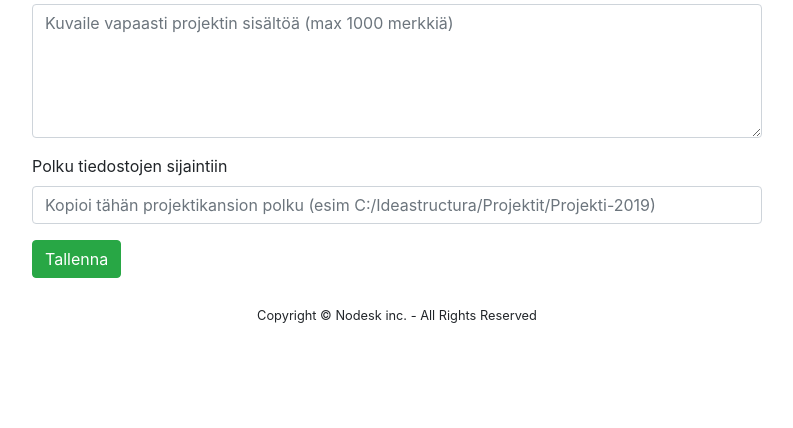
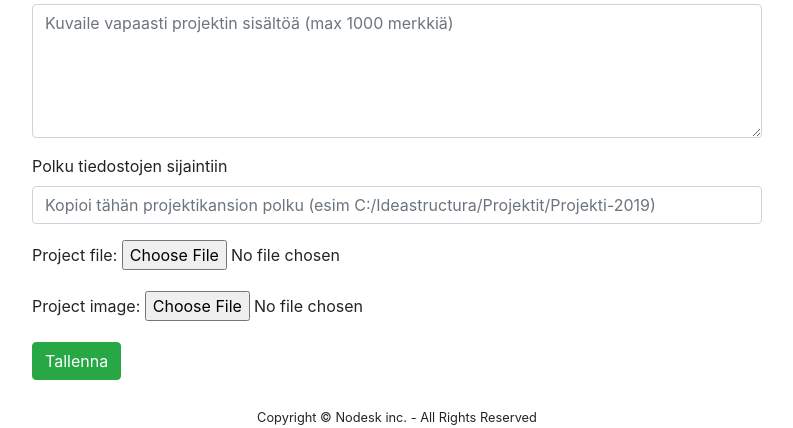
Before and after one commit to Aaltoprojects/djangoproject, a Django app: page /post/ in a window 1280 px wide. Shown: the part 857-1285 px from the top of the page, without its empty margins (243-1036 px from the left). Before the commit the page ends 1180 px from the top, so only its background shows below. Run offline with Django 3.2, Linux system fonts and the light colour scheme; a user stored in the database is signed in; tables that the repository leaves empty hold one stand-in row (values such as "Sample post"); parts of the project's set-up code (start-up, migrations or seed data) failed here and were passed over; some libraries are stand-ins or nearby versions.

Commit message:
Use multi form submit and include uploadfiles forms enctype=multipart/form-data is added as now we have 2 forms in the same form. When this is the case we want to ensure that both of the forms submit when user clicks the submit button

```diff
--- a/pages/templates/add_project.html
+++ b/pages/templates/add_project.html
@@ -13,7 +13,7 @@ Lisää projekti
 		<div class="col-8">
 			<h1 class="mt-2">Lisää projekti</h1>
 			<hr class="mt-0 mb-4">
-			<form action="" id="add_project_form" method="post">
+			<form action="" id="add_project_form" method="post" enctype="multipart/form-data">
 				{% csrf_token %}
 				<div class="row">
 					<div class="col-6">
@@ -113,6 +113,11 @@ Lisää projekti
 						{{ form.documentation_path | as_crispy_field }}
 					</div>
 				</div>
+				<div class="row">
+					<div class="col-12">
+						{{ uploadFilesForm.as_p }}
+					</div>
+				</div>
 				<button type="submit" id="submit_button" class="btn btn-success">Tallenna</button>
 			</form>
 		</div>
```
